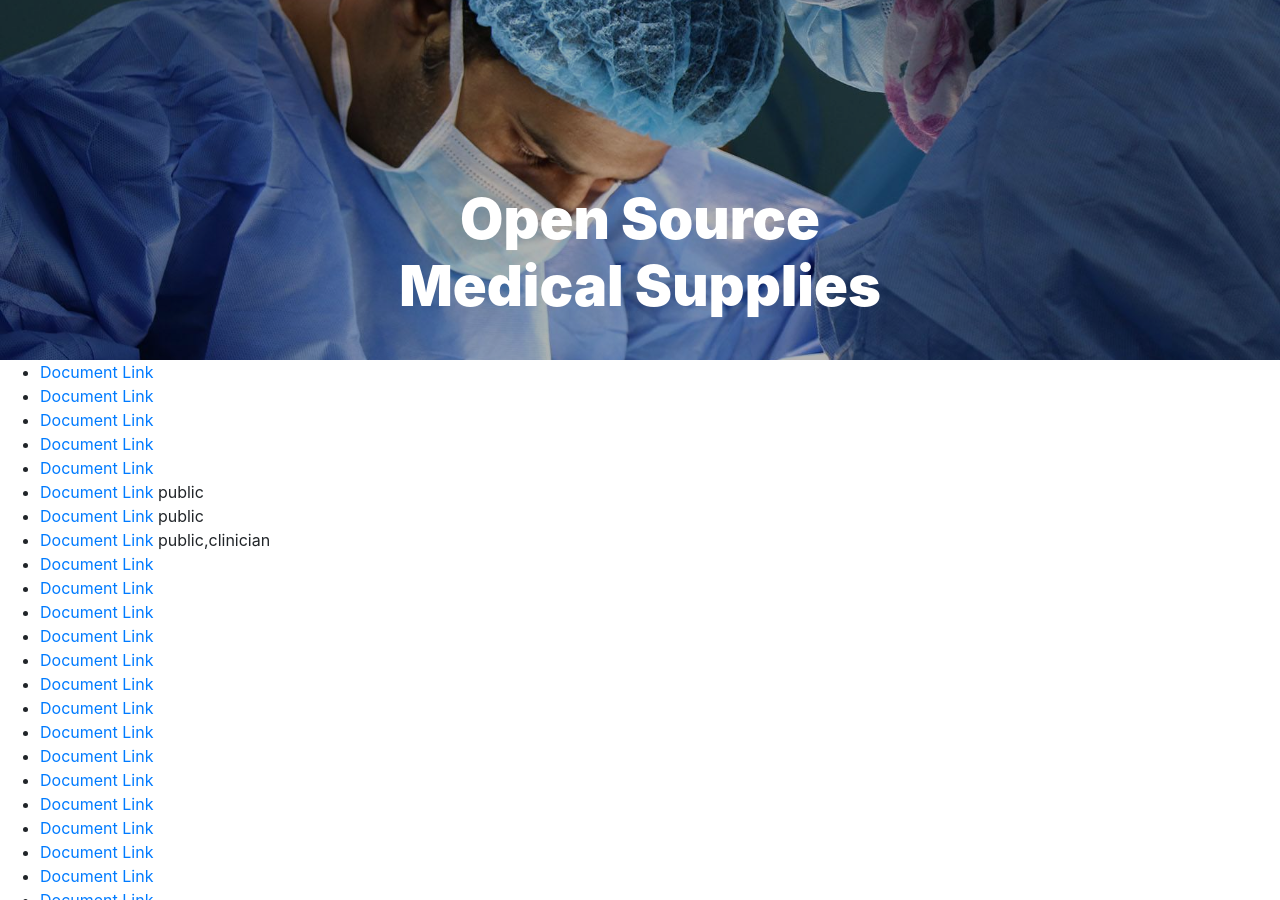
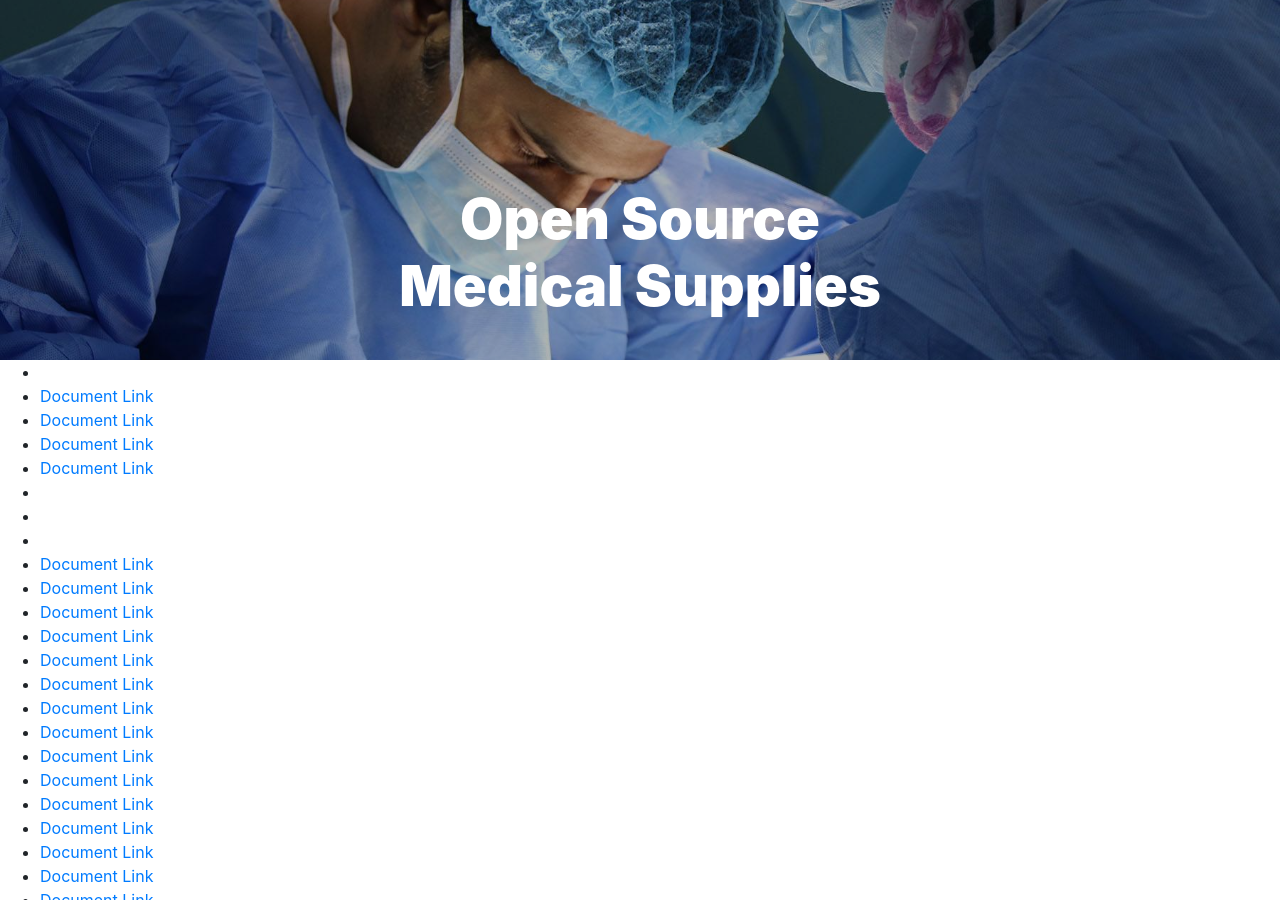
Before and after one commit to osms-landing/osms-landing.github.io, a Jekyll site: the page built from index.html, in a window 1280 px wide and 900 px high. Built offline with Jekyll 4.4.1, drawn with Linux system fonts in a browser that asks for light colours.

Commit message:
removes broken links

```diff
--- a/index.html
+++ b/index.html
@@ -26,7 +26,7 @@
 {% for d in site.data.ms %}
 
 <li>
-	<a href="{{d.['Computed Doc Link']}}">Document Link</a> {% if d.['Target Audience'] %} {{d.['Target Audience']}}{% endif %}
+	{% if d.['Doc ID'] %}<a href="{{d.['Computed Doc Link']}}">Document Link</a> {% if d.['Target Audience'] %} {{d.['Target Audience']}}{% endif %}{% endif %}
 </li>
 {% endfor %}
 </ul>
```
